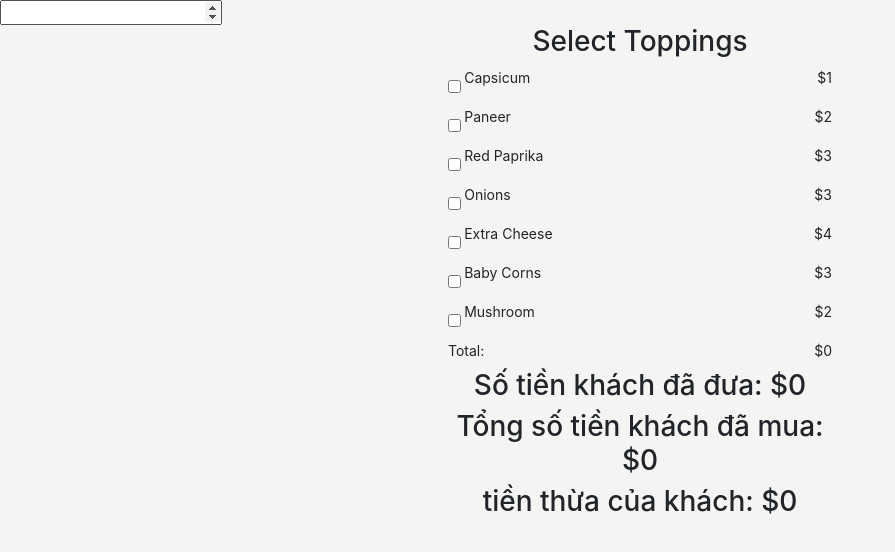
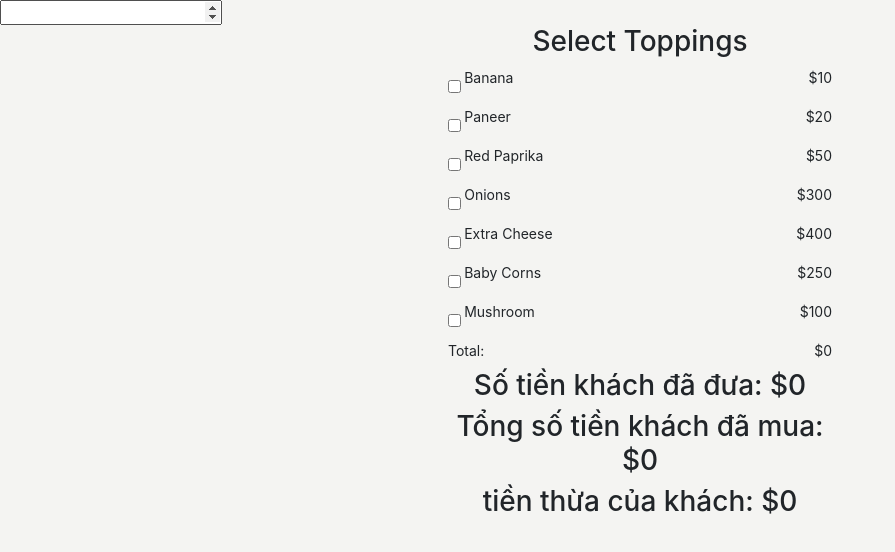
Before and after one commit to Duong1603/reactjs-learn, a React (Create React App) app: page / in a window 1280 px wide. Shown: the top 552 px of the page, without its empty margins (0-895 px from the left). Built offline with nearby package versions, Linux system fonts and the light colour scheme.

Commit message:
update form menu 20/05

```diff
--- a/src/Form/FormMenu/toppings.js
+++ b/src/Form/FormMenu/toppings.js
@@ -1,30 +1,30 @@
 export const toppings = [
     {
-      name: "Capsicum",
-      price: 1.2555
+      name: "Banana",
+      price: 10
     },
     {
       name: "Paneer",
-      price: 2.011
+      price: 20
     },
     {
       name: "Red Paprika",
-      price: 2.5222
+      price: 50
     },
     {
       name: "Onions",
-      price: 3.0344
+      price: 300
     },
     {
       name: "Extra Cheese",
-      price: 3.5546
+      price: 400
     },
     {
       name: "Baby Corns",
-      price: 3.0536
+      price: 250
     },
     {
       name: "Mushroom",
-      price: 2.043
+      price: 100
     }
   ];
```
